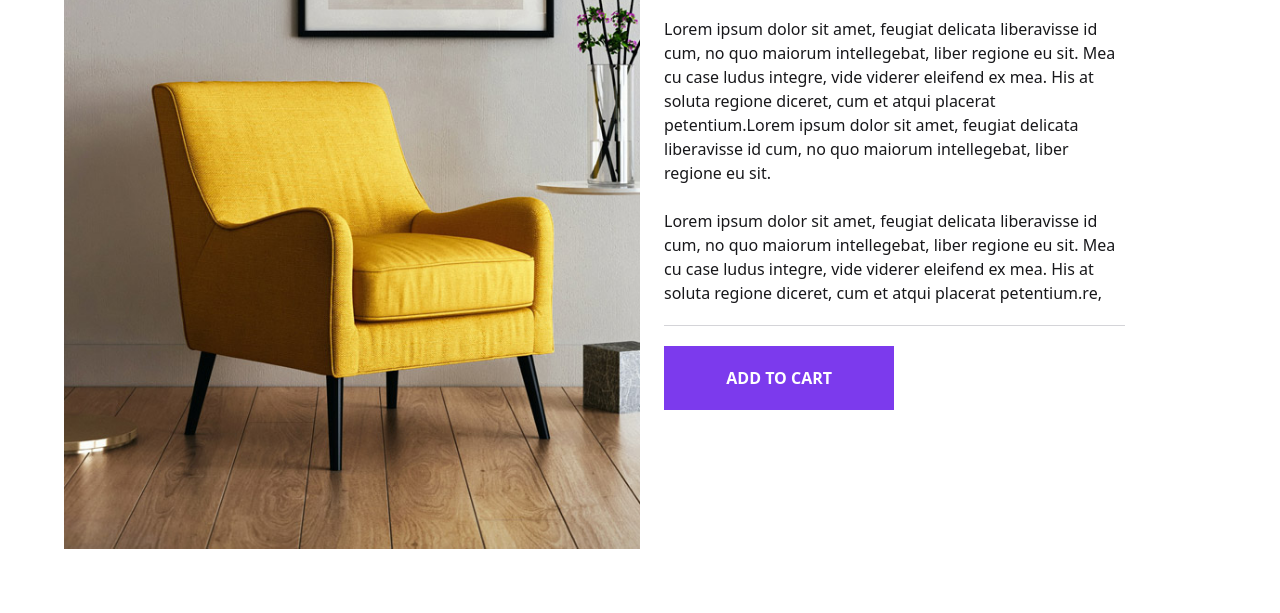
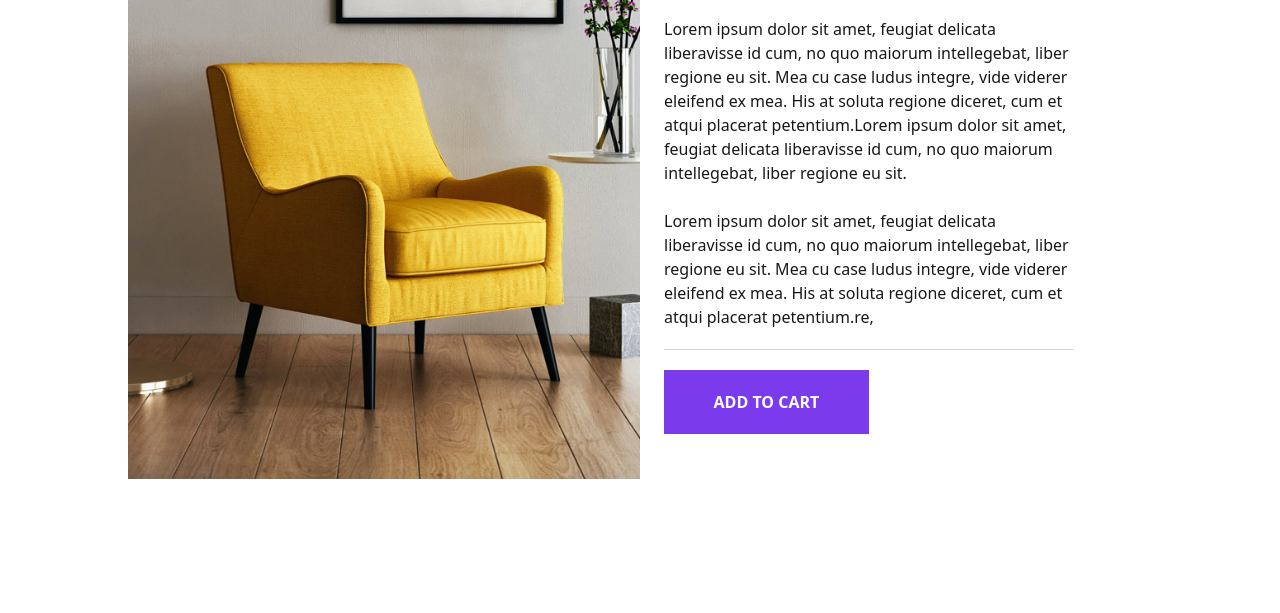
Before and after one commit to rahatulahsan/product-hero-tailwind-css, a website: page index.html in a window 1280 px wide. Shown: the part 187-800 px from the top of the page. Drawn offline with Linux system fonts and the light colour scheme.

Commit message:
Responsive Fixing for Tablet

```diff
--- a/index.html
+++ b/index.html
@@ -9,7 +9,7 @@
 </head>
 <body>
     <!--Container-->
-    <div class="px-5 py-6 flex flex-col gap-5 lg:p-16 2xl:px-56">
+    <div class="px-5 py-6 flex flex-col gap-5 lg:p-16 xl:px-32 2xl:px-60">
         <!--Breadcumb-->
         <div class="flex flex-row items-center lg:w-1/2">
             <span class="font-sans font-bold text-violet-600 text-xs">Home</span>
@@ -21,12 +21,12 @@
         <!--Products Container-->
         <div class="flex flex-col gap-6 lg:flex-row 2xl:gap-5">
             <!--Products Image-->
-            <div class="relative xl:w-2/4 2xl:w-2/5">
+            <div class="relative lg:w-1/2 xl:w-2/4 2xl:w-2/5">
                 <img src="/assets/images/image-02.jpg" alt="product image" />
                 <span class="bg-violet-500 text-white w-fit px-2 py-1 text-xs font-semibold absolute top-4 left-4">SALE!</span>
             </div>
             <!--Products Details-->
-            <div class="flex flex-col gap-5 xl:w-2/5 2xl:w-1/2 2xl:pl-7">
+            <div class="flex flex-col gap-5 lg:w-1/2 xl:w-2/5 2xl:w-1/2 2xl:pl-7">
                 <h1 class="font-sans font-bold text-3xl text-zinc-900">CH24 Wishbone Chair</h1>
                 <div class="flex flex-row relative">
                     <h3 class="text-lg text-zinc-800 font-bold">$69.00</h3>
```
Also changed, not shown: dist/output.css.
